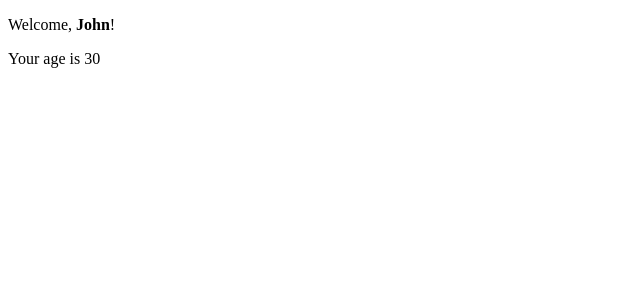
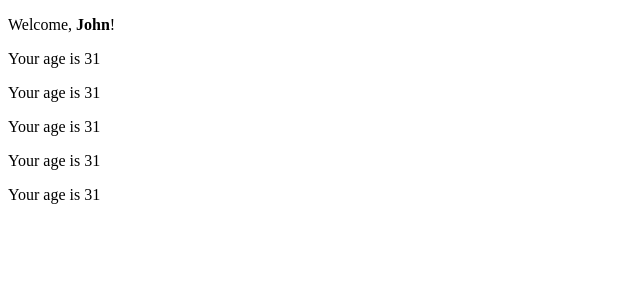
Before and after one commit to ver-sim/REACT, a React (Vite) app in the folder props/: page / in a window 1280 px wide. Shown: the top 300 px of the page, without its empty margins (0-640 px from the left). Built offline with nearby package versions, Linux system fonts and the light colour scheme.

Commit message:
es conditional rendering

```diff
--- a/props/src/App.jsx
+++ b/props/src/App.jsx
@@ -1,10 +1,5 @@
-import { Age } from "./Age";
-import { Welcome } from "./Hello";
+import { Welcome } from "./Welcome";
 
 export function App() {
-    return (
-        <Welcome name="John">
-            <Age age={30}/>
-        </Welcome>
-    );
+    return <Welcome name="John" age={31}/>
 }
--- a/props/src/Hello.jsx
+++ /dev/null
@@ -1,9 +0,0 @@
-// eslint-disable-next-line react/prop-types
-export function Welcome({ name, children }) {
-    return (
-        <div>
-            <p>Welcome, <strong>{name}</strong>!</p>
-            {children}
-        </div>
-    );
-}
--- /dev/null
+++ b/props/src/Welcome.jsx
@@ -0,0 +1,15 @@
+import { Age } from "./Age";
+
+// eslint-disable-next-line react/prop-types
+export function Welcome({ name, age }) {
+    return (
+        <div>
+            <p>Welcome, <strong>{name}</strong>!</p>
+             <Age age={age}/>
+             {age > 18 && <Age age={age}/>}
+             {age && <Age age={age}/>}
+             {age > 18 && age < 65 && <Age age={age}/>}
+             {age > 18 && age < 65 && name === "John" && <Age age={age}/>}
+        </div>
+    );
+}
```
